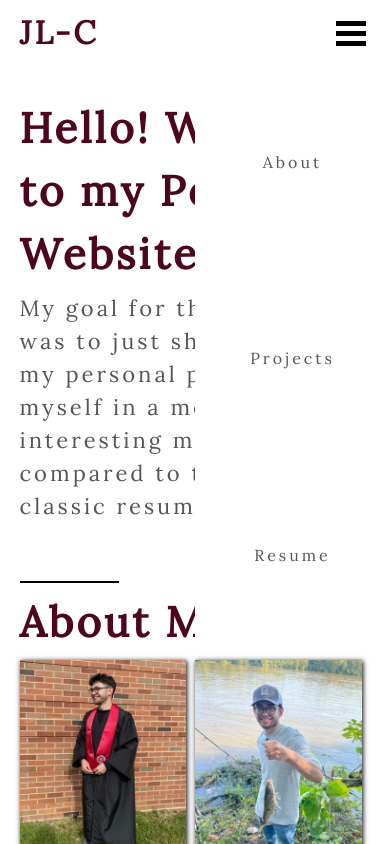
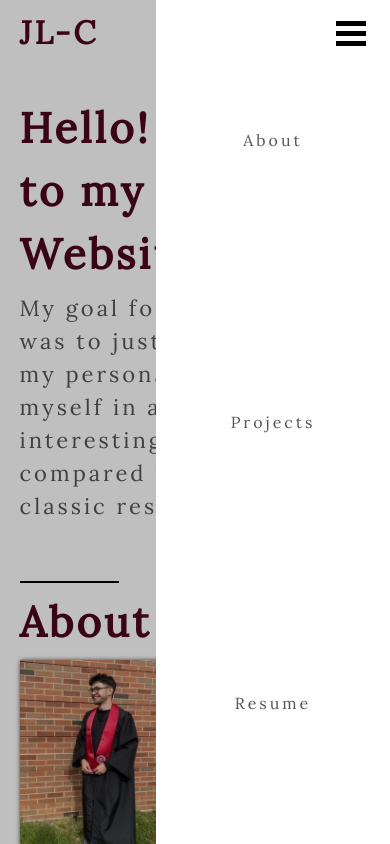
Before and after one commit to jdleecruz/PortfolioWebsite, a plain HTML site: page Website/index.html in a window 390 px wide. Both pictures are taken after a click on the element 350 px from the left and 33 px from the top of the page. Shown: the top 844 px of the page. Drawn offline with nearby package versions, Linux system fonts and the light colour scheme.

Commit message:
Added a greyout effect in nav.js
The hamburger button along with the nav will now follow throughout the webpage
When clicking on the hamburger button the page will now 'grey out' until the hamburger button is clicked again or one of the links are clicked.

```diff
--- a/Website/index.html
+++ b/Website/index.html
@@ -13,6 +13,7 @@
     </head>
     <div class="main" id="Top">
         <body>
+            <div id="greyout"></div>
             <nav>
                 <div class="logo">
                     JL-C
--- a/Website/nav.js
+++ b/Website/nav.js
@@ -1,11 +1,33 @@
 const navSlide = () => {
+    const grey = document.getElementById('greyout');
     const hamburger = document.querySelector('.hamburger');
+    const link = document.querySelectorAll('.nav-item');
     const nav = document.querySelector('.nav-list');
+    var isGrey = true;
 
     hamburger.addEventListener('click', () => {
         nav.classList.toggle('nav-active');
+        if(isGrey === true) {
+            grey.style.display = "block";
+            isGrey = false;
+        } else {
+            grey.style.display = "none";
+            isGrey = true;
+        }
     });
 
+    link.forEach(link => {
+        link.addEventListener('click', () => {
+            nav.classList.toggle('nav-active');
+            if(isGrey === true) {
+                grey.style.display = "block";
+                isGrey = false;
+            } else {
+                grey.style.display = "none";
+                isGrey = true;
+            }
+        });
+    });
 }
 
 navSlide();
--- a/Website/stylesheet.css
+++ b/Website/stylesheet.css
@@ -194,6 +194,25 @@ a.active {
     cursor: default;
 }
 
+#greyout {
+    display: none;
+    position: fixed;
+    left: 0px;
+    top: 0px;
+    height: 100%;
+    width: 100%;
+    background-color: black;
+    opacity: 0.25;
+    z-index: 7;
+}
+#grayout {
+    filter: alpha(opacity=50);
+ }
+
+ * html #grayout {
+    position: absolute;
+ }
+
 @media screen
 and (max-width : 1500px) {
     .nav-list {
@@ -273,12 +292,13 @@ and (max-width : 1200px) {
         padding: 0;
     }
     .nav-list {
-        position: absolute;
+        position: fixed;
+        z-index: 8;
         margin: 0;
         right: 0;
-        top: 7.5vh;
-        height: 70vh;
-        width: 50%;
+        top: 0;
+        height: 100vh;
+        width: 60%;
         background-color: #FFFFFF;
         display: flex;
         flex-direction: column;
@@ -287,6 +307,9 @@ and (max-width : 1200px) {
         transition: transform 0.5s ease-in;
     }
     .hamburger {
+        position: fixed;
+        z-index: 9;
+        right: 0;
         margin-right: 5%;
         display: block;
     }
```
